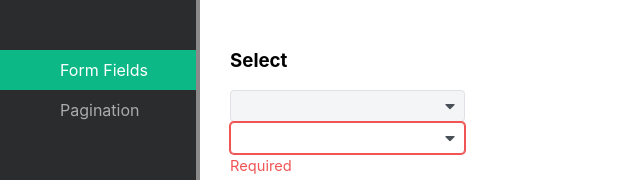
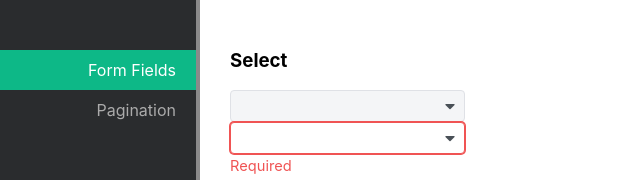
Before and after one commit to villacerc/my_playground, a React (Create React App) app in the folder client/: page / in a window 1280 px wide. Shown: the top 180 px of the page, without its empty margins (0-640 px from the left). Built offline with nearby package versions, Linux system fonts and the light colour scheme.

Commit message:
restyle sidebar

```diff
--- a/client/src/sidebar/Sidebar.module.scss
+++ b/client/src/sidebar/Sidebar.module.scss
@@ -13,10 +13,11 @@
 
 .item {
   font-weight: 400;
-  padding-left: 60px;
+  padding-right: 20px;
   min-height: 40px;
   display: flex;
   align-items: center;
+  justify-content: flex-end;
   text-decoration: none;
   color: #ababab;
   &:hover {
```
